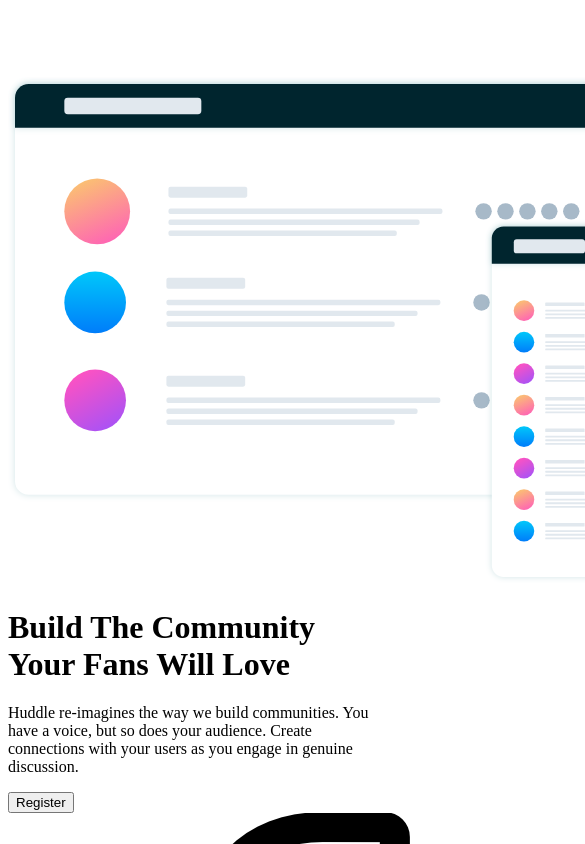
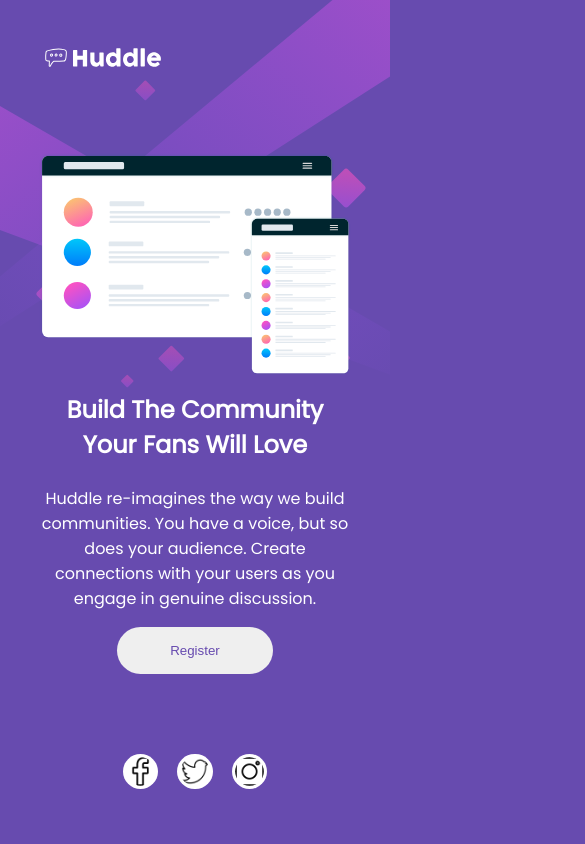
Before and after one commit to huyphan2210/huddle-landing-page-with-single-introductory-section, a plain HTML site: page index.html in a window 390 px wide. Shown: the top 844 px of the page, 585 px wide, since content can reach past the window. Drawn offline with Linux system fonts and the light colour scheme.

Commit message:
Style the html

```diff
--- a/style.css
+++ b/style.css
@@ -1,2 +1,133 @@
-.attribution { font-size: 11px; text-align: center; }
-.attribution a { color: hsl(228, 45%, 44%); }
+@import url('https://fonts.googleapis.com/css2?family=Poppins');
+@import url('https://fonts.googleapis.com/css2?family=Open+Sans');
+
+body {
+    min-height: 100vh;
+    margin: 0 auto;
+    background-image: url(./images/bg-desktop.svg);
+    background-repeat: no-repeat;
+    background-size: contain;
+    background-color: hsl(257, 40%, 49%);
+    display: flex;
+    justify-content: center;
+}
+
+    main {
+        position: relative;
+        display: flex;
+        align-items: center;
+        width: 90%;
+        min-height: 100vh;
+    }
+        .content {
+            display: flex;
+            align-items: center;
+            color: white;
+        }
+            .content img {
+                max-width: 60%;
+            }
+            .registerSection {
+                padding: 4rem;
+                font-family: Poppins, sans-serif;
+            }
+                .registerSection h1 {
+                    font-size: 3rem;
+                }
+                .registerSection button{
+                    color: hsl(257, 40%, 49%);
+                    padding: 1rem;
+                    border-radius: 4rem;
+                    border-width: 0;
+                    width: 30%;
+                    text-align: center;
+                }
+                    .registerSection button:hover{
+                        background-color: hsl(300, 69%, 71%);
+                        color: white;
+                        cursor: pointer;
+                    }
+        #logo {
+            width: 30%;
+            max-width: 12rem;
+            position: absolute;
+            top: 2rem;
+            left: 0;
+        }
+        .socialMedias {
+            position: absolute;
+            display: flex;
+            justify-content: space-between;
+            bottom: 2rem;
+            right: 0;
+            width: 9rem;
+        }
+            .socialMedias img {
+                width: 20%;
+                background-color: white;
+                padding: 0.2rem;
+                border-radius: 50%;
+
+            }
+                .socialMedias img:hover {
+                    cursor: pointer;
+                }
+
+    footer {
+        position: fixed;
+        bottom: 1vh;
+        color: white;
+    }
+        .attribution { font-size: 11px; text-align: center; }
+        .attribution a { color: blue; }
+
+@media screen and (max-aspect-ratio: 1 / 1) {
+    body {
+        flex-direction: column;
+        align-items: center;
+        background-image: url(./images/bg-mobile.svg);
+    }
+    main {
+        margin-block-start: 5vh;
+        width: 80%;
+        flex-direction: column;
+        align-items: normal;
+    }
+        #logo {
+            position: static;
+            width: 40%;
+            margin-block-end: 5rem;
+        }
+
+        .socialMedias {
+            position: static;
+            align-self: center;
+        }
+        .content {
+            flex-direction: column;
+            margin-block-end: 5rem;
+        }
+            .content img {
+                max-width: 100%;
+            }
+
+            .content .registerSection {
+                padding: 0;
+                text-align: center;
+                display: grid;
+                place-items: center;
+            }
+
+            .content .registerSection  h1{
+                font-size: 1.5rem;
+                margin-block-end: 0.5rem;
+            }
+
+            .content .registerSection  button{
+                width: 50%;
+            }
+
+    footer {
+        position: static;
+    }
+}
```
